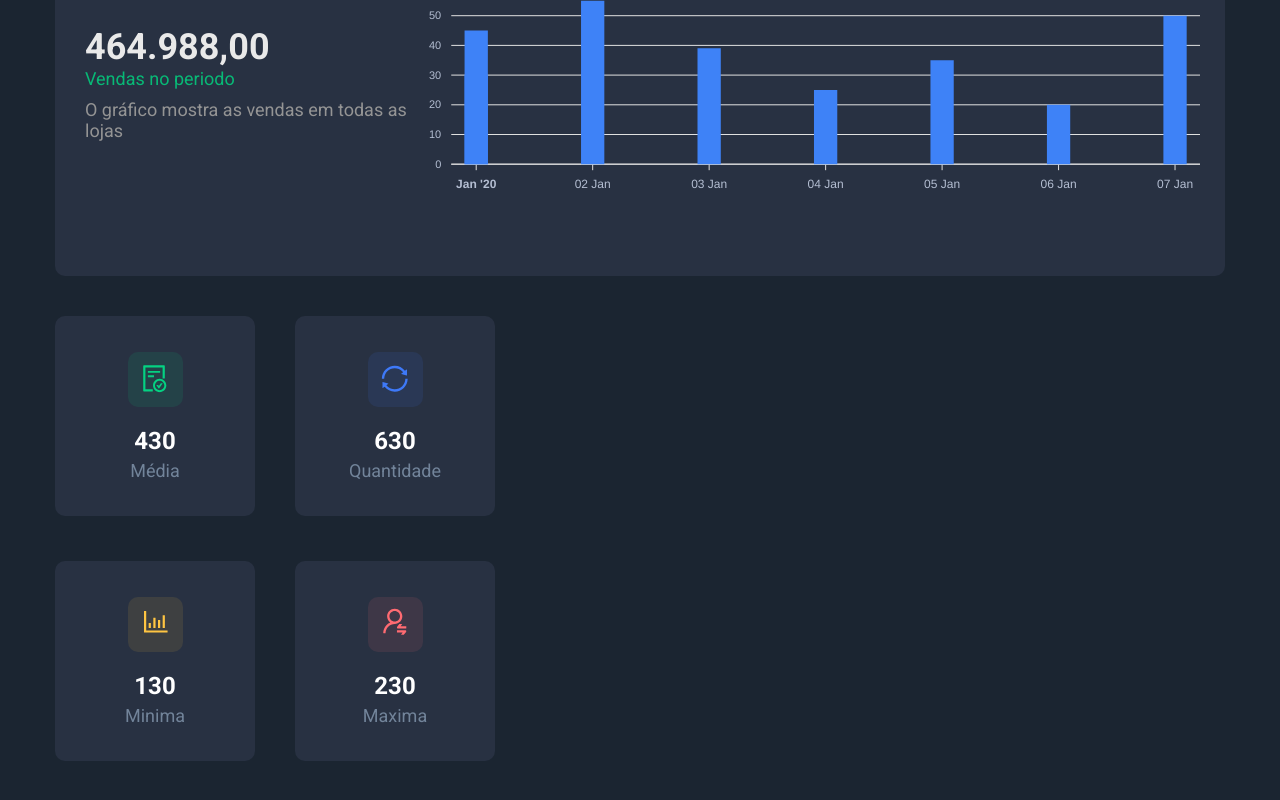
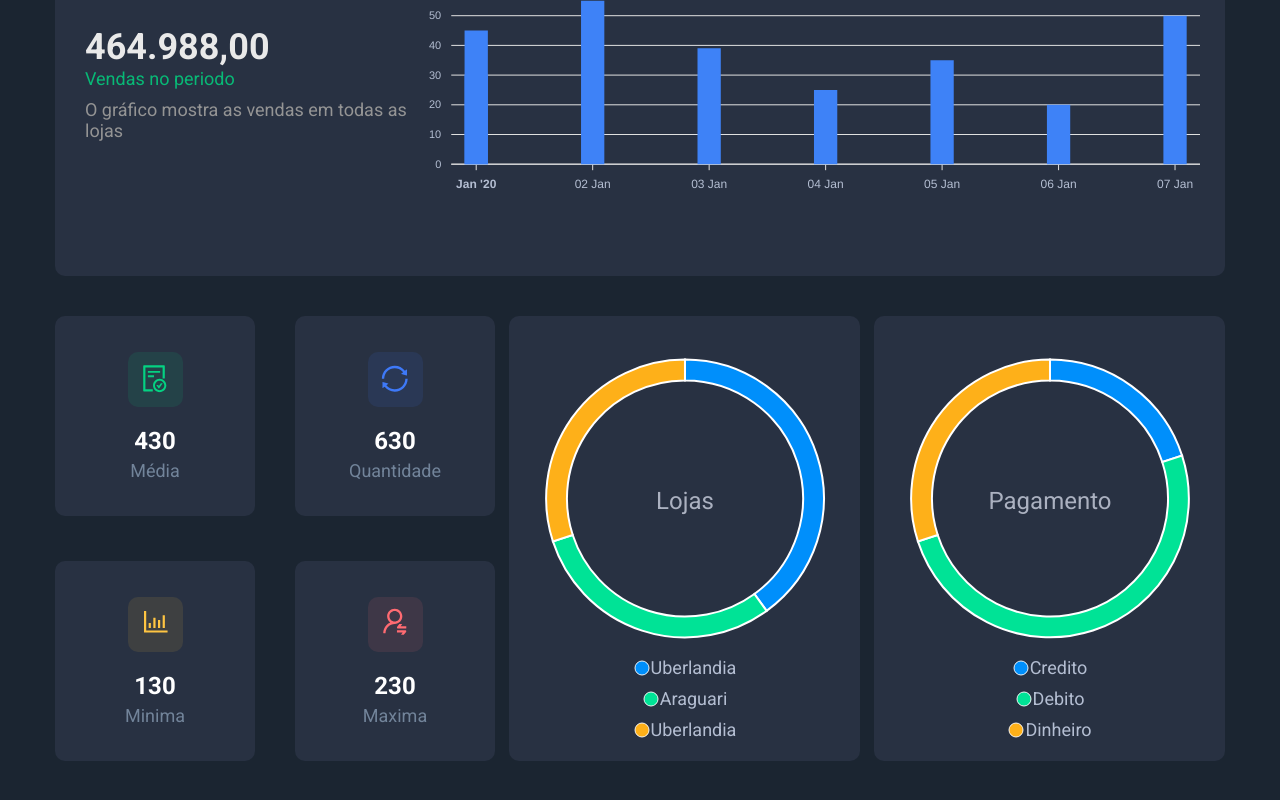
Before and after one commit to gsilverio/bds-frontend-dashboard, a React (Create React App) app in the folder frontend/: page / in a window 1280 px wide. Shown: the part 344-1144 px from the top of the page. Built offline with nearby package versions, Linux system fonts and the light colour scheme.

Commit message:
PieChartCard component

```diff
--- a/frontend/src/App.tsx
+++ b/frontend/src/App.tsx
@@ -1,6 +1,7 @@
 import './App.css';
 import Filter from './components/Filter';
 import Header from './components/Header';
+import PieChartCard from './components/PieChartCard';
 import SalesByDate from './components/SalesByDate';
 import SalesSummary from './components/SalesSummary';
 
@@ -13,6 +14,16 @@
         <SalesByDate />
         <div className="sales-overview-container">
           <SalesSummary />
+          <PieChartCard
+            name="Lojas"
+            labels={['Uberlandia', 'Araguari', 'Uberlandia']}
+            series={[40, 30, 30]}
+          />
+          <PieChartCard
+            name="Pagamento"
+            labels={['Credito', 'Debito', 'Dinheiro']}
+            series={[20, 50, 30]}
+          />
         </div>
       </div>
     </>
--- /dev/null
+++ b/frontend/src/components/PieChartCard/helpers.ts
@@ -0,0 +1,67 @@
+import { ApexOptions } from 'apexcharts';
+
+export const buildPieChartConfig = (labels: string[] = [], name: string) => {
+  return {
+    labels,
+    noData: {
+      text: 'Sem resultados',
+      align: 'center',
+      verticalAlign: 'middle',
+      offsetX: 0,
+      offsetY: 0,
+      style: {
+        color: '#FFF',
+        fontSize: '18px',
+        fontFamily: 'Roboto, sans-serif'
+      }
+    },
+    legend: {
+      show: true,
+      floating: false,
+      position: 'bottom',
+      offsetY: 0,
+      labels: {
+        colors: ['#b4bed2', '#b4bed2', '#b4bed2']
+      },
+      fontFamily: 'Roboto, sans-serif',
+      fontSize: '18px',
+      itemMargin: {
+        vertical: 5
+      }
+    },
+    dataLabels: {
+      enabled: false
+    },
+    plotOptions: {
+      pie: {
+        size: 400,
+        donut: {
+          size: '85%',
+          labels: {
+            show: true,
+            name: {
+              show: true,
+              offsetY: 10,
+              formatter: function () {
+                return name;
+              }
+            },
+            total: {
+              show: true,
+              showAlways: true,
+              fontSize: '24px',
+              color: '#ABB1C0',
+              fontFamily: 'Roboto, sans-serif',
+              formatter: function () {
+                return '';
+              }
+            }
+          }
+        }
+      }
+    },
+    chart: {
+      height: '400px'
+    }
+  } as ApexOptions;
+};
--- /dev/null
+++ b/frontend/src/components/PieChartCard/index.tsx
@@ -0,0 +1,25 @@
+import { buildPieChartConfig } from './helpers';
+import './styles.css';
+import ReactApexChart from 'react-apexcharts';
+
+type Props = {
+  labels: string[];
+  name: string;
+  series: number[];
+};
+
+function PieChartCard({ labels, name, series }: Props) {
+  return (
+    <div className="base-card pie-chart-card">
+      <ReactApexChart
+        options={buildPieChartConfig(labels, name)}
+        type="donut"
+        width={400}
+        height={400}
+        series={series}
+      />
+    </div>
+  );
+}
+
+export default PieChartCard;
--- /dev/null
+++ b/frontend/src/components/PieChartCard/styles.css
@@ -0,0 +1,11 @@
+.pie-chart-card {
+  width: 30%;
+  padding-top: 34px;
+  display: flex;
+  justify-content: center;
+}
+
+.apexcharts-legend.apexcharts-align-center {
+  flex-direction: column;
+  align-items: center;
+}
```
